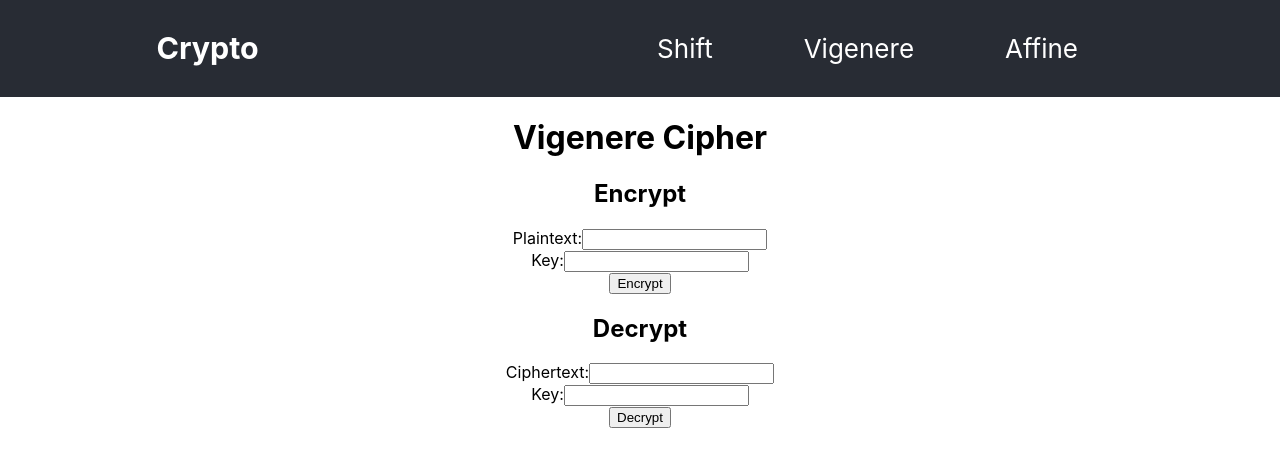
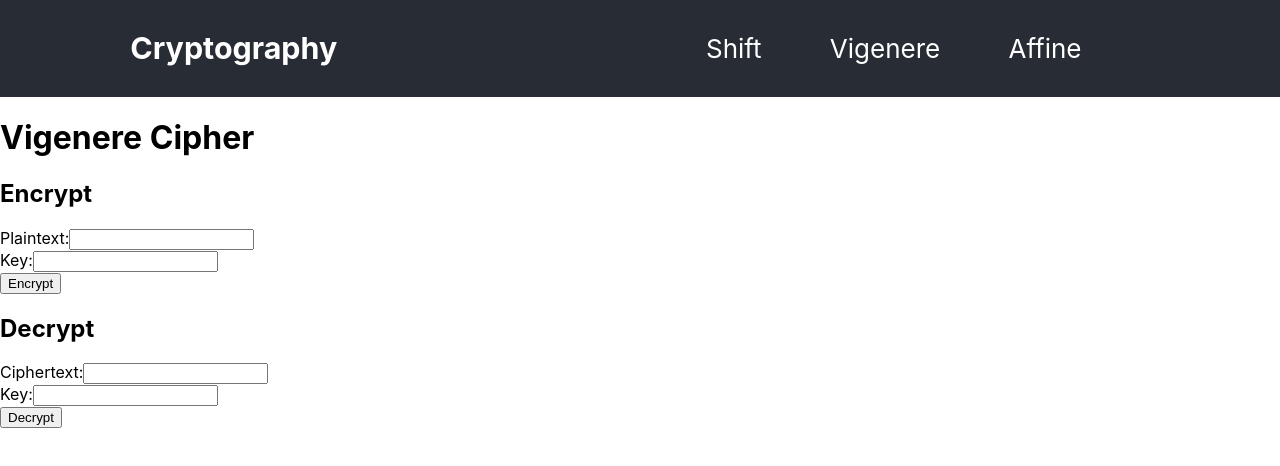
Before and after one commit to scfount/crypto_webapp, a React (Create React App) app in the folder frontend/: page /vigenere in a window 1280 px wide. Shown: the top 466 px of the page. Built offline with nearby package versions, Linux system fonts and the light colour scheme.

Commit message:
add and style description, adjust layout

```diff
--- a/frontend/src/App.css
+++ b/frontend/src/App.css
@@ -1,17 +1,23 @@
-.App {
+.Container {
   text-align: center;
 }
 
-.App-header {
+.Description {
+  display: flex;
+  justify-content: space-around;
+  min-height: 10vh;
+  font-size: calc(10px + 2vmin);
   align-items: center;
-  flex-direction: column;
-  justify-content: center;
+}
+
+.Ciphers {
+  display: flex;
+  justify-content: space-evenly
 }
 
 nav {
   display: flex;
   justify-content: space-around;
-  align-items: center;
   min-height: 10vh;
   font-size: calc(10px + 2vmin);
   background-color: #282c34;
@@ -21,7 +27,7 @@ nav {
 .nav-links {
   width: 40%;
   display: flex;
-  justify-content: space-around;
+  justify-content: space-evenly;
   align-items: center;
   list-style: none;
 }
--- a/frontend/src/App.js
+++ b/frontend/src/App.js
@@ -10,7 +10,6 @@ function App() {
 
   return (
     <Router>
-      <div className="App">
       <Nav />
       <Routes>
         <Route path='/' element={<Home />} />
@@ -18,7 +17,6 @@ function App() {
         <Route path='/vigenere' element={<Vigenere />} />
         <Route path='/affine' element={<Affine />} />
       </Routes>
-      </div>
     </Router>
 
 
@@ -26,8 +24,8 @@ function App() {
 }
 
 const Home = () => (
-  <div className='App-header'>
-    <h1>Crypto Web App</h1>
+  <div className='Container'>
+    <h1>Cryptography Web App</h1>
   </div>
 );
 
--- /dev/null
+++ b/frontend/src/components/Description.js
@@ -0,0 +1,16 @@
+import React, { Component } from 'react';
+
+class Description extends Component {
+    // name = this.props.name || 'Submit';
+    render() {
+        return (
+            <div>
+                <p>
+                    This is a description of the [cipher name] cipher
+                </p>
+            </div>
+        );
+    }
+}
+
+export default Description;
--- a/frontend/src/components/Nav.js
+++ b/frontend/src/components/Nav.js
@@ -11,7 +11,7 @@ function Nav() {
     return (
         <nav>
             <Link style={navStyle} to='/'>
-                <h3>Crypto</h3>
+                <h3>Cryptography</h3>
             </Link>
             <ul className='nav-links'>
                 <Link style={navStyle} to='/shift'>
--- a/frontend/src/components/affine/Affine.js
+++ b/frontend/src/components/affine/Affine.js
@@ -1,13 +1,15 @@
 import React from 'react';
 import '../../App.css';
+import Description from '../Description';
 import AffineDecrypt from './AffineDecrypt';
 import AffineEncrypt from './AffineEncrypt';
 
 function Affine() {
 
     return (
-        <div className="App">
+        <div className="Container">
             <h1>Affine Cipher</h1>
+            <Description />
             <AffineEncrypt />
             <AffineDecrypt />
         </div>
--- a/frontend/src/components/affine/AffineDecrypt.js
+++ b/frontend/src/components/affine/AffineDecrypt.js
@@ -42,7 +42,7 @@ function AffineDecrypt() {
     }
 
     return (
-        <div className="App">
+        <div className="Cipher">
             <h2>Decrypt</h2>
             <form onSubmit={handleSubmit}>
                 <div>
--- a/frontend/src/components/affine/AffineEncrypt.js
+++ b/frontend/src/components/affine/AffineEncrypt.js
@@ -42,7 +42,7 @@ function AffineEncrypt() {
     }
 
     return (
-        <div className="App">
+        <div className="Cipher">
             <h2>Encrypt</h2>
             <form onSubmit={handleSubmit}>
                 <div>
```
Lines whose indentation alone changed are shown as unchanged.
